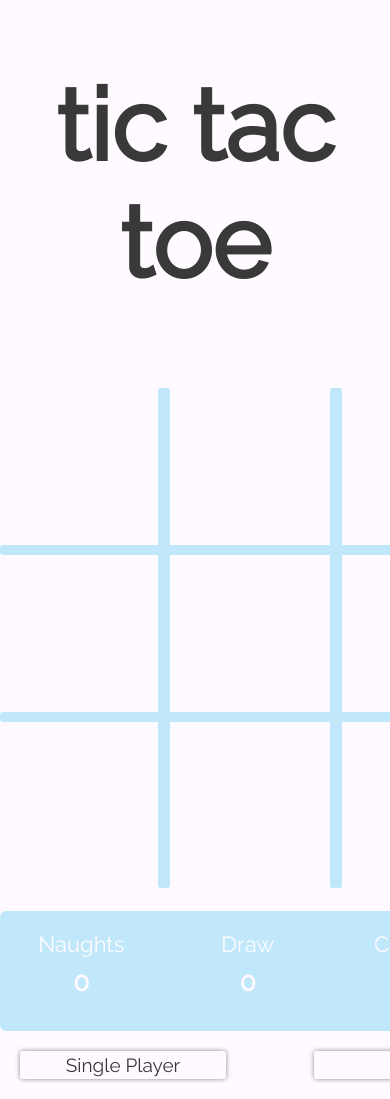
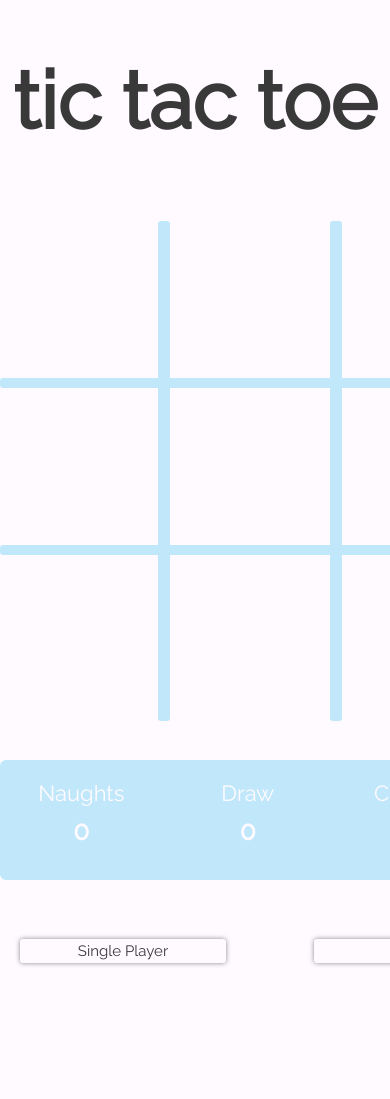
Before and after one commit to andthomas/tictactoe, a plain HTML site: page index.html in a window 390 px wide. Shown: the top 1099 px of the page. After the commit the page ends 983 px from the top, so only its background shows below. Drawn offline with Linux system fonts and the light colour scheme.

Commit message:
more css mobile changes

```diff
--- a/css/style.css
+++ b/css/style.css
@@ -200,16 +200,14 @@ a.button {
 @media (orientation: portrait) {
   h1 {
     padding-bottom: 5%;
-    text-align: center;
-    font-size: 100px;
-    font-family: 'Raleway', sans-serif;
-    color: rgb(57, 57, 57);
+    font-size: 80px;
   }
 
   #scoreBoard {
-    margin-top: 6%;
+    margin-top: 10%;
     margin-left: auto;
     margin-right: auto;
+    margin-bottom: 10%;
     height: 120px;
     width: 500px;
     background-color: #c0e8fa;
@@ -224,7 +222,7 @@ a.button {
       color: #c0e8fa;
       box-shadow: 0px 0px 5px #888888;
       text-align: center;
-      font-size: 19px;
+      font-size: 15px;
       font-family: 'Raleway', sans-serif;
       color: rgb(57, 57, 57);
       padding: 3px;
```
